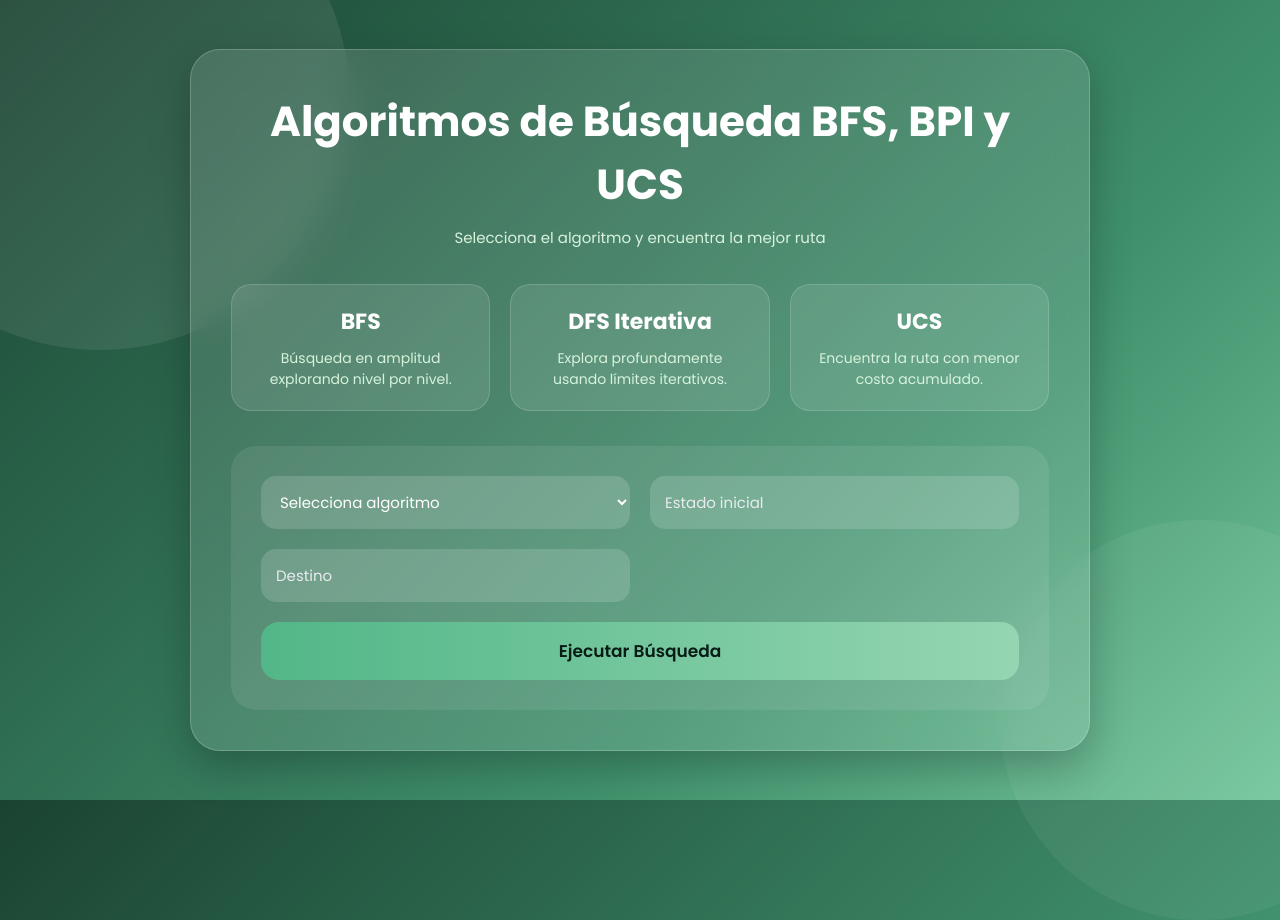
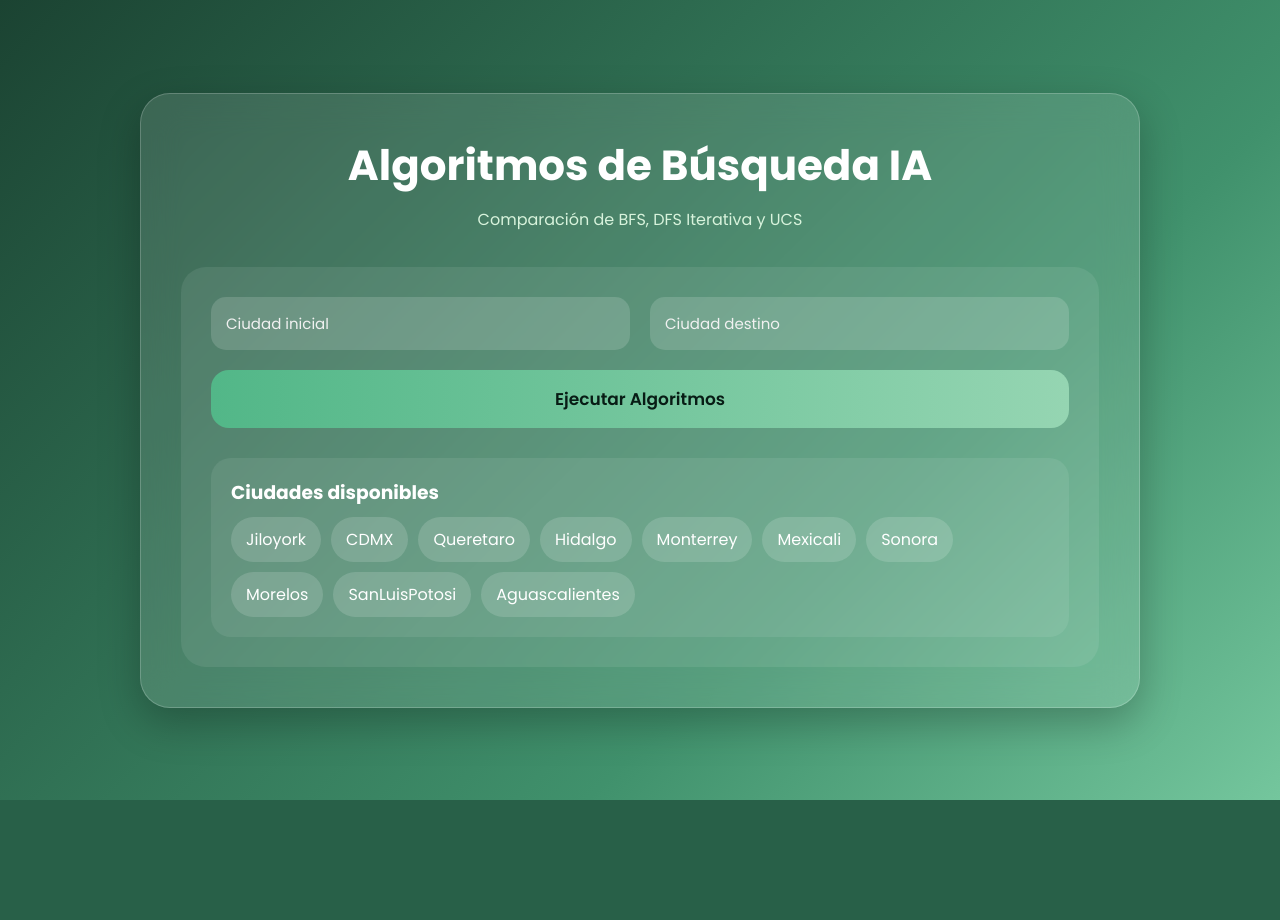
Before and after one commit to Itati26/ExamenU2, a Flask app: page / in a window 1280 px wide; the page is wider, and only the part inside the window is pictured. After the commit the page ends 800 px from the top of that part, so only its background shows below. Run offline with Flask 3, Linux system fonts and the light colour scheme.

Commit message:
Actualizacion interfaz y algoritmos unificados

```diff
--- a/app.py
+++ b/app.py
@@ -3,39 +3,80 @@ from arbol import Nodo
 
 app = Flask(__name__)
 
-# =========================
-# CONEXIONES BFS y DFS
-# =========================
+# =====================================================
+# GRAFO UNIFICADO PARA BFS Y DFS
+# =====================================================
 
 conexiones = {
-    'Jiloyork': {'Celaya', 'CDMX', 'Queretaro'},
-    'Sonora': {'Zacatecas', 'Sinaloa'},
-    'Guanajuato': {'Aguascalientes'},
-    'Oaxaca': {'Queretaro'},
-    'Sinaloa': {'Celaya', 'Sonora', 'Jiloyork'},
-    'Queretaro': {'Monterrey', 'Tamaulipas', 'Zacatecas', 'Sinaloa', 'Jiloyork', 'Oaxaca'},
-    'Celaya': {'Jiloyork', 'Sinaloa'},
-    'Zacatecas': {'Sonora', 'Monterrey', 'Queretaro'},
-    'Monterrey': {'Zacatecas', 'Sinaloa'},
-    'Tamaulipas': {'Queretaro'}
+    'Jiloyork': {'CDMX', 'Queretaro'},
+    'Morelos': {'Queretaro'},
+    'CDMX': {'Jiloyork', 'Queretaro', 'Hidalgo'},
+    'Hidalgo': {'CDMX', 'Queretaro', 'Mexicali', 'Monterrey'},
+    'Queretaro': {
+        'SanLuisPotosi',
+        'Morelos',
+        'Jiloyork',
+        'CDMX',
+        'Monterrey',
+        'Sonora',
+        'Hidalgo',
+        'Mexicali',
+        'Aguascalientes'
+    },
+    'SanLuisPotosi': {'Aguascalientes', 'Queretaro'},
+    'Aguascalientes': {'SanLuisPotosi', 'Queretaro'},
+    'Sonora': {'Queretaro', 'Mexicali'},
+    'Mexicali': {'Monterrey', 'Hidalgo', 'Queretaro'},
+    'Monterrey': {'Mexicali', 'Queretaro', 'Hidalgo'}
 }
 
-# =========================
-# CONEXIONES UCS
-# =========================
+# =====================================================
+# GRAFO UCS
+# =====================================================
 
 conexiones_ucs = {
-    'JILOYORK':{'CDMX': 125, 'QRO': 513},
-    'MORELOS':{'QRO': 524},
-    'CDMX':{'JILOYORK': 125, 'QRO': 423, 'HGO': 491},
-    'HGO':{'CDMX': 491, 'QRO': 356, 'MEXICALI': 309, 'MTY': 346},
-    'QRO':{'SLP': 203, 'MORELOS': 514, 'JILOYORK': 513, 'CDMX': 423,'MTY': 603,'SONORA': 437, 'HGO': 356,
-           'MEXICALI': 313, 'AGS': 599},
-    'SLP':{'AGS': 390, 'QRO': 599},
-    'AGS':{'SLP': 390, 'QRO': 203},
-    'SONORA':{'QRO': 437, 'MEXICALI': 394},
-    'MEXICALI':{'MTY': 296, 'HGO': 309, 'QRO': 313},
-    'MTY':{'MEXICALI': 296, 'QRO': 603, 'HGO': 346}
+    'Jiloyork': {'CDMX': 125, 'Queretaro': 513},
+    'Morelos': {'Queretaro': 524},
+    'CDMX': {'Jiloyork': 125, 'Queretaro': 423, 'Hidalgo': 491},
+    'Hidalgo': {
+        'CDMX': 491,
+        'Queretaro': 356,
+        'Mexicali': 309,
+        'Monterrey': 346
+    },
+    'Queretaro': {
+        'SanLuisPotosi': 203,
+        'Morelos': 514,
+        'Jiloyork': 513,
+        'CDMX': 423,
+        'Monterrey': 603,
+        'Sonora': 437,
+        'Hidalgo': 356,
+        'Mexicali': 313,
+        'Aguascalientes': 599
+    },
+    'SanLuisPotosi': {
+        'Aguascalientes': 390,
+        'Queretaro': 599
+    },
+    'Aguascalientes': {
+        'SanLuisPotosi': 390,
+        'Queretaro': 203
+    },
+    'Sonora': {
+        'Queretaro': 437,
+        'Mexicali': 394
+    },
+    'Mexicali': {
+        'Monterrey': 296,
+        'Hidalgo': 309,
+        'Queretaro': 313
+    },
+    'Monterrey': {
+        'Mexicali': 296,
+        'Queretaro': 603,
+        'Hidalgo': 346
+    }
 }
 
 # =====================================================
@@ -58,9 +99,7 @@ def buscar_solucion_BFS(conexiones, estado_inicial, solucion):
         if nodo.get_datos() == solucion:
             return nodo
 
-        dato_nodo = nodo.get_datos()
-
-        for un_hijo in conexiones.get(dato_nodo, []):
+        for un_hijo in conexiones.get(nodo.get_datos(), []):
 
             hijo = Nodo(un_hijo)
             hijo.set_padre(nodo)
@@ -75,6 +114,7 @@ def buscar_solucion_BFS(conexiones, estado_inicial, solucion):
 # =====================================================
 
 def DFS_prof_iter(nodo, solucion):
+
     for limite in range(0, 100):
 
         visitados = []
@@ -90,6 +130,7 @@ def DFS_prof_iter(nodo, solucion):
             return sol
 
     return None
+
 
 def buscar_solucion_DFS_Rec(nodo, solucion, visitados, limite):
 
@@ -190,7 +231,7 @@ def buscar_solucion_ucs(conexiones, nodo_inicial, solucion):
     return None
 
 # =====================================================
-# RUTA
+# OBTENER RUTA
 # =====================================================
 
 def obtener_ruta(nodo, inicio):
@@ -211,80 +252,70 @@ def obtener_ruta(nodo, inicio):
 # WEB
 # =====================================================
 
-@app.route("/", methods=["GET", "POST"])
+@app.route('/', methods=['GET', 'POST'])
 def index():
 
-    resultado = None
-    costo = None
+    resultado_bfs = None
+    resultado_dfs = None
+    resultado_ucs = None
+    costo_ucs = None
 
-    if request.method == "POST":
+    if request.method == 'POST':
 
-        algoritmo = request.form["algoritmo"]
-        inicio = request.form["inicio"]
-        destino = request.form["destino"]
+        inicio = request.form['inicio']
+        destino = request.form['destino']
 
-        # ================= UCS =================
+        # BFS
+        nodo_bfs = buscar_solucion_BFS(
+            conexiones,
+            inicio,
+            destino
+        )
 
-        if algoritmo == "ucs":
-
-            inicio = inicio.upper()
-            destino = destino.upper()
-
-            nodo_inicial = Nodo(inicio)
-
-            nodo_solucion = buscar_solucion_ucs(
-                conexiones_ucs,
-                nodo_inicial,
-                destino
+        if nodo_bfs:
+            resultado_bfs = obtener_ruta(
+                nodo_bfs,
+                inicio
             )
 
-            if nodo_solucion:
+        # DFS
+        nodo_inicial_dfs = Nodo(inicio)
 
-                resultado = obtener_ruta(
-                    nodo_solucion,
-                    inicio
-                )
+        nodo_dfs = DFS_prof_iter(
+            nodo_inicial_dfs,
+            destino
+        )
 
-                costo = nodo_solucion.get_costo()
-
-        # ================= BFS =================
-
-        elif algoritmo == "bfs":
-
-            nodo_solucion = buscar_solucion_BFS(
-                conexiones,
-                inicio,
-                destino
+        if nodo_dfs:
+            resultado_dfs = obtener_ruta(
+                nodo_dfs,
+                inicio
             )
 
-            if nodo_solucion:
-                resultado = obtener_ruta(
-                    nodo_solucion,
-                    inicio
-                )
+        # UCS
+        nodo_inicial_ucs = Nodo(inicio)
 
-        # ================= DFS =================
+        nodo_ucs = buscar_solucion_ucs(
+            conexiones_ucs,
+            nodo_inicial_ucs,
+            destino
+        )
 
-        elif algoritmo == "dfs":
-
-            nodo_inicial = Nodo(inicio)
-
-            nodo_solucion = DFS_prof_iter(
-                nodo_inicial,
-                destino
+        if nodo_ucs:
+            resultado_ucs = obtener_ruta(
+                nodo_ucs,
+                inicio
             )
 
-            if nodo_solucion:
-                resultado = obtener_ruta(
-                    nodo_solucion,
-                    inicio
-                )
+            costo_ucs = nodo_ucs.get_costo()
 
     return render_template(
-        "index.html",
-        resultado=resultado,
-        costo=costo
+        'index.html',
+        resultado_bfs=resultado_bfs,
+        resultado_dfs=resultado_dfs,
+        resultado_ucs=resultado_ucs,
+        costo_ucs=costo_ucs
     )
 
-if __name__ == "__main__":
-    app.run(debug=True)
+if __name__ == '__main__':
+    app.run()
--- a/templates/index.html
+++ b/templates/index.html
@@ -3,7 +3,7 @@
 <head>
     <meta charset="UTF-8">
     <meta name="viewport" content="width=device-width, initial-scale=1.0">
-    <title>Algoritmos de Búsqueda</title>
+    <title>Algoritmos de Búsqueda IA</title>
 
     <link href="https://fonts.googleapis.com/css2?family=Poppins:wght@300;400;500;600;700&display=swap" rel="stylesheet">
 
@@ -23,34 +23,12 @@
             align-items:center;
             background:
             linear-gradient(135deg,#1b4332,#2d6a4f,#40916c,#74c69d);
-            overflow:hidden;
-            position:relative;
-        }
-
-        body::before{
-            content:'';
-            position:absolute;
-            width:500px;
-            height:500px;
-            background:rgba(255,255,255,.08);
-            border-radius:50%;
-            top:-150px;
-            left:-150px;
-        }
-
-        body::after{
-            content:'';
-            position:absolute;
-            width:400px;
-            height:400px;
-            background:rgba(255,255,255,.05);
-            border-radius:50%;
-            bottom:-120px;
-            right:-120px;
+            overflow:auto;
+            padding:40px 0;
         }
 
         .container{
-            width:900px;
+            width:1000px;
             max-width:95%;
             background:rgba(255,255,255,.12);
             backdrop-filter:blur(18px);
@@ -58,20 +36,6 @@
             border-radius:30px;
             padding:40px;
             box-shadow:0 15px 40px rgba(0,0,0,.25);
-            position:relative;
-            z-index:10;
-            animation:fadeIn 1s ease;
-        }
-
-        @keyframes fadeIn{
-            from{
-                opacity:0;
-                transform:translateY(20px);
-            }
-            to{
-                opacity:1;
-                transform:translateY(0);
-            }
         }
 
         .title{
@@ -82,44 +46,10 @@
 
         .title h1{
             font-size:42px;
-            font-weight:700;
         }
 
         .title p{
             margin-top:10px;
-            color:#d8f3dc;
-            font-size:15px;
-        }
-
-        .cards{
-            display:grid;
-            grid-template-columns:repeat(3,1fr);
-            gap:20px;
-            margin-bottom:35px;
-        }
-
-        .card{
-            background:rgba(255,255,255,.1);
-            border-radius:20px;
-            padding:20px;
-            color:white;
-            text-align:center;
-            transition:.3s;
-            border:1px solid rgba(255,255,255,.15);
-        }
-
-        .card:hover{
-            transform:translateY(-8px) scale(1.03);
-            background:rgba(255,255,255,.18);
-        }
-
-        .card h2{
-            margin-bottom:10px;
-            font-size:22px;
-        }
-
-        .card p{
-            font-size:14px;
             color:#d8f3dc;
         }
 
@@ -136,7 +66,7 @@
             margin-bottom:20px;
         }
 
-        input, select{
+        input{
             width:100%;
             padding:15px;
             border:none;
@@ -148,11 +78,7 @@
         }
 
         input::placeholder{
-            color:#e9ecef;
-        }
-
-        select option{
-            color:black;
+            color:#f1f1f1;
         }
 
         .btn{
@@ -170,20 +96,28 @@
 
         .btn:hover{
             transform:scale(1.02);
-            box-shadow:0 10px 25px rgba(0,0,0,.2);
         }
 
         .resultado{
             margin-top:30px;
-            background:rgba(255,255,255,.12);
+        }
+
+        .cards{
+            display:grid;
+            grid-template-columns:repeat(auto-fit,minmax(250px,1fr));
+            gap:20px;
+        }
+
+        .card{
+            background:rgba(255,255,255,.1);
             border-radius:20px;
             padding:25px;
             color:white;
-            animation:fadeIn .8s ease;
+            border:1px solid rgba(255,255,255,.15);
         }
 
-        .resultado h3{
-            margin-bottom:12px;
+        .card h3{
+            margin-bottom:15px;
             color:#d8f3dc;
         }
 
@@ -192,35 +126,38 @@
             padding:15px;
             border-radius:15px;
             margin-top:10px;
-            overflow:auto;
-        }
-
-        .ruta p{
-            font-size:16px;
             line-height:1.8;
         }
 
         .cost{
             margin-top:15px;
-            font-size:20px;
+            font-size:18px;
+            color:#95d5b2;
             font-weight:bold;
-            color:#95d5b2;
         }
 
-        @media(max-width:850px){
-
-            .cards{
-                grid-template-columns:1fr;
+        .ciudades{
+            margin-top:30px;
+            color:white;
+            background:rgba(255,255,255,.08);
+            padding:20px;
+            border-radius:20px;
         }
 
-            .inputs{
-                grid-template-columns:1fr;
+        .ciudades h3{
+            margin-bottom:10px;
         }
 
-            .title h1{
-                font-size:32px;
+        .lista{
+            display:flex;
+            flex-wrap:wrap;
+            gap:10px;
         }
 
+        .tag{
+            background:rgba(255,255,255,.15);
+            padding:10px 15px;
+            border-radius:30px;
         }
 
     </style>
@@ -230,27 +167,8 @@
 <div class="container">
 
     <div class="title">
-        <h1>Algoritmos de Búsqueda BFS, BPI y UCS</h1>
-        <p>Selecciona el algoritmo y encuentra la mejor ruta</p>
-    </div>
-
-    <div class="cards">
-
-        <div class="card">
-            <h2>BFS</h2>
-            <p>Búsqueda en amplitud explorando nivel por nivel.</p>
-        </div>
-
-        <div class="card">
-            <h2>DFS Iterativa</h2>
-            <p>Explora profundamente usando límites iterativos.</p>
-        </div>
-
-        <div class="card">
-            <h2>UCS</h2>
-            <p>Encuentra la ruta con menor costo acumulado.</p>
-        </div>
-
+        <h1>Algoritmos de Búsqueda IA</h1>
+        <p>Comparación de BFS, DFS Iterativa y UCS</p>
     </div>
 
     <div class="form-box">
@@ -259,56 +177,75 @@
 
             <div class="inputs">
 
-                <select name="algoritmo" required>
-                    <option value="">Selecciona algoritmo</option>
-                    <option value="bfs">BFS</option>
-                    <option value="dfs">DFS Iterativa</option>
-                    <option value="ucs">Costo Uniforme UCS</option>
-                </select>
-
                 <input
                     type="text"
                     name="inicio"
-                    placeholder="Estado inicial"
+                    placeholder="Ciudad inicial"
                     required
                 >
-
-            </div>
-
-            <div class="inputs">
 
                 <input
                     type="text"
                     name="destino"
-                    placeholder="Destino"
+                    placeholder="Ciudad destino"
                     required
                 >
 
             </div>
 
             <button class="btn" type="submit">
-                Ejecutar Búsqueda
+                Ejecutar Algoritmos
             </button>
 
         </form>
 
-        {% if resultado %}
+        {% if resultado_bfs or resultado_dfs or resultado_ucs %}
 
         <div class="resultado">
 
-            <h3>Ruta Encontrada</h3>
+            <div class="cards">
+
+                {% if resultado_bfs %}
+
+                <div class="card">
+
+                    <h3>BFS</h3>
 
                     <div class="ruta">
-                <p>{{ resultado }}</p>
+                        {{ resultado_bfs }}
                     </div>
 
-            {% if costo %}
-
-            <div class="cost">
-                Costo Total: {{ costo }}
                 </div>
 
                 {% endif %}
+
+                {% if resultado_dfs %}
+
+                <div class="card">
+
+                    <h3>DFS Iterativa</h3>
+
+                    <div class="ruta">
+                        {{ resultado_dfs }}
+                    </div>
+
+                </div>
+
+                {% endif %}
+
+                {% if resultado_ucs %}
+
+                <div class="card">
+
+                    <h3>UCS</h3>
+
+                    <div class="ruta">
+                        {{ resultado_ucs }}
+                    </div>
+
+                    <div class="cost">
+                        Costo Total: {{ costo_ucs }}
+                    </div>
 
                 </div>
 
@@ -318,5 +255,32 @@
 
         </div>
 
+        {% endif %}
+
+        <div class="ciudades">
+
+            <h3>Ciudades disponibles</h3>
+
+            <div class="lista">
+
+                <div class="tag">Jiloyork</div>
+                <div class="tag">CDMX</div>
+                <div class="tag">Queretaro</div>
+                <div class="tag">Hidalgo</div>
+                <div class="tag">Monterrey</div>
+                <div class="tag">Mexicali</div>
+                <div class="tag">Sonora</div>
+                <div class="tag">Morelos</div>
+                <div class="tag">SanLuisPotosi</div>
+                <div class="tag">Aguascalientes</div>
+
+            </div>
+
+        </div>
+
+    </div>
+
+</div>
+
 </body>
 </html>
```
Lines whose indentation alone changed are shown as unchanged.
